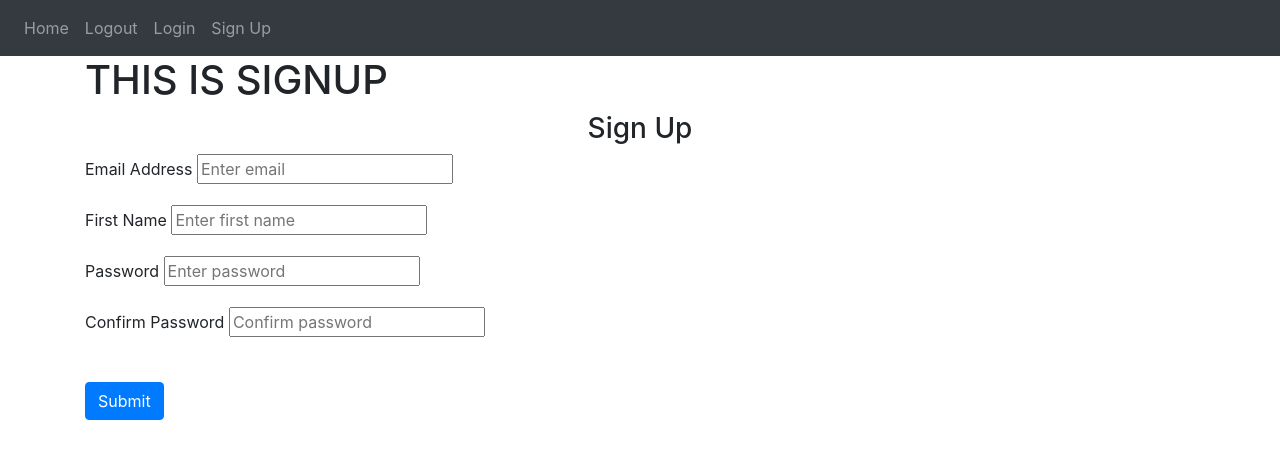
After one commit to ea3/NotesApp-Flask, a Flask app: template website/templates/sign_up.html in a window 1280 px wide. The commit adds this page. Shown: the top 459 px of the page. Run offline with Flask 2, Linux system fonts and the light colour scheme; the template is opened without the code that fills it, so the values that code supplies are empty; some libraries are stand-ins or nearby versions.

Commit message:
LogIn/Signup/

```diff
--- a/website/templates/base.html
+++ b/website/templates/base.html
@@ -1,10 +1,87 @@
 <!DOCTYPE html>
-<html lang="en">
-<head>
-    <meta charset="UTF-8">
-    <title>Title</title>
-</head>
-<body>
+<html>
+  <head>
+    <meta charset="utf-8" />
+    <meta name="viewport" content="width=device-width, initial-scale=1" />
+    <link
+      rel="stylesheet"
+      href="https://stackpath.bootstrapcdn.com/bootstrap/4.4.1/css/bootstrap.min.css"
+      integrity="sha384-Vkoo8x4CGsO3+Hhxv8T/Q5PaXtkKtu6ug5TOeNV6gBiFeWPGFN9MuhOf23Q9Ifjh"
+      crossorigin="anonymous"
+    />
+    <link
+      rel="stylesheet"
+      href="https://stackpath.bootstrapcdn.com/font-awesome/4.7.0/css/font-awesome.min.css"
+      crossorigin="anonymous"
+    />
 
-</body>
+    <title>{% block title %}Home{% endblock %}</title>
+  </head>
+  <body>
+    <nav class="navbar navbar-expand-lg navbar-dark bg-dark">
+      <button
+        class="navbar-toggler"
+        type="button"
+        data-toggle="collapse"
+        data-target="#navbar"
+      >
+        <span class="navbar-toggler-icon"></span>
+      </button>
+      <div class="collapse navbar-collapse" id="navbar">
+        <div class="navbar-nav">
+{#          {% if user.is_authenticated %}#}
+          <a class="nav-item nav-link" id="home" href="/">Home</a>
+          <a class="nav-item nav-link" id="logout" href="/logout">Logout</a>
+{#          {% else %}#}
+          <a class="nav-item nav-link" id="login" href="/login">Login</a>
+          <a class="nav-item nav-link" id="signUp" href="/sign-up">Sign Up</a>
+{#          {% endif %}#}
+        </div>
+      </div>
+    </nav>
+
+    {% with messages = get_flashed_messages(with_categories=true) %}
+        {% if messages %}
+            {% for category, message in messages %}
+                {% if category == 'error' %}
+                    <div class="alert alert-danger alter-dismissable fade show" role="alert">
+                        {{ message }}
+                        <button type="button" class="close" data-dismiss="alert">
+                            <span aria-hidden="true">&times;</span>
+                        </button>
+                    </div>
+                {% else %}
+                    <div class="alert alert-success alter-dismissable fade show" role="alert">
+                        {{ message }}
+                        <button type="button" class="close" data-dismiss="alert">
+                            <span aria-hidden="true">&times;</span>
+                        </button>
+                    </div>
+                {% endif %}
+            {% endfor %}
+        {% endif %}
+    {% endwith %}
+
+    <div class="container">{% block content %} {% endblock %}</div>
+    <script
+      src="https://code.jquery.com/jquery-3.2.1.slim.min.js"
+      integrity="sha384-KJ3o2DKtIkvYIK3UENzmM7KCkRr/rE9/Qpg6aAZGJwFDMVNA/GpGFF93hXpG5KkN"
+      crossorigin="anonymous"
+    ></script>
+    <script
+      src="https://cdnjs.cloudflare.com/ajax/libs/popper.js/1.12.9/umd/popper.min.js"
+      integrity="sha384-ApNbgh9B+Y1QKtv3Rn7W3mgPxhU9K/ScQsAP7hUibX39j7fakFPskvXusvfa0b4Q"
+      crossorigin="anonymous"
+    ></script>
+    <script
+      src="https://maxcdn.bootstrapcdn.com/bootstrap/4.0.0/js/bootstrap.min.js"
+      integrity="sha384-JZR6Spejh4U02d8jOt6vLEHfe/JQGiRRSQQxSfFWpi1MquVdAyjUar5+76PVCmYl"
+      crossorigin="anonymous"
+    ></script>
+
+    <script
+      type="text/javascript"
+      src="{{ url_for('static', filename='index.js') }}"
+    ></script>
+  </body>
 </html>
--- /dev/null
+++ b/website/templates/home.html
@@ -0,0 +1,6 @@
+{% extends "base.html" %}
+{% block title %}Home{% endblock %}
+
+{% block content %}
+    <h1>THIS IS HOME</h1>
+{% endblock %}
--- /dev/null
+++ b/website/templates/sign_up.html
@@ -0,0 +1,31 @@
+{% extends "base.html" %}
+{% block title %}Signup{% endblock %}
+
+{% block content %}
+    <h1>THIS IS SIGNUP</h1>
+    <form method="POST">
+    <h3 align="center">Sign Up</h3>
+
+    <div class="form-group">
+        <label for="email">Email Address</label>
+        <input type="email" class="from-control" id="email" name="email" placeholder="Enter email">
+    </div>
+
+    <div class="form-group">
+        <label for="firstName">First Name</label>
+        <input type="text" class="from-control" id="firstName" name="firstName" placeholder="Enter first name">
+    </div>
+
+    <div class="form-group">
+    <label for="password1">Password</label>
+    <input type="password" class="from-control" id="password1" name="password1" placeholder="Enter password">
+    </div>
+
+    <div class="form-group">
+    <label for="password2"> Confirm Password</label>
+    <input type="password" class="from-control" id="password2" name="password2" placeholder="Confirm password">
+    </div>
+    <br>
+    <button type="submit" class="btn btn-primary">Submit</button>
+    </form>
+{% endblock %}
--- a/website/views.py
+++ b/website/views.py
@@ -1,8 +1,8 @@
-from flask import Blueprint
+from flask import Blueprint, render_template
 
 views = Blueprint('views', __name__)
 
 
 @views.route('/')
 def home():
-    return "<h1> TEST</h1>"
+    return render_template('home.html')
```
Also changed, not shown: website/__init__.py (+7 -0 lines), website/auth.py (+24 -5 lines), website/models.py (+9 -0 lines), website/templates/login.html (added, +22 -0 lines).
